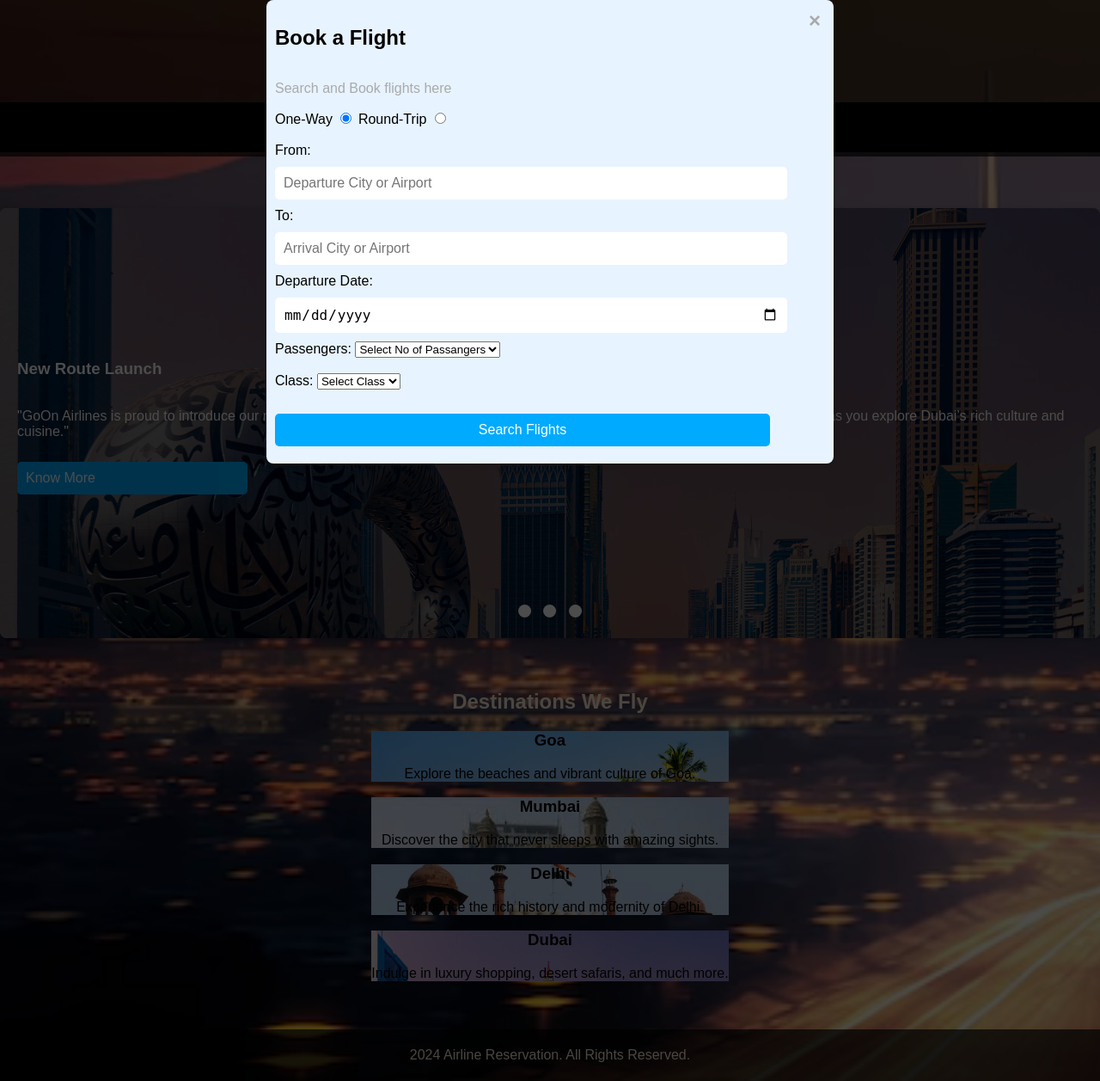
After one commit to yuthika-77/dbms-minip-roject, a PHP site: page /user.php in a window 1280 px wide, after a click on "Book a Flight". The commit adds this page. Shown: the whole page at 86% size. Run offline with PHP 8.4, Linux system fonts and the light colour scheme.

Commit message:
Add files via upload

```diff
--- a/login.php
+++ b/login.php
@@ -25,7 +25,7 @@ if (isset($_POST['submit'])) {
                 $_SESSION['username'] = $username; // Start session if user is found
                 echo "<script>
                 alert( 'Welcome,$username.....');
-                window.location.href = 'user.html'; // Redirect to login page
+                window.location.href = 'user.php'; // Redirect to login page
             </script>";
                 exit;
             } else {echo "<script>
--- /dev/null
+++ b/user.php
@@ -0,0 +1,312 @@
+<!DOCTYPE html>
+<html lang="en">
+<head>
+    <meta charset="UTF-8">
+    <meta name="viewport" content="width=device-width, initial-scale=1.0">
+    <link rel="stylesheet" href="styles.css" type="text/css">
+    <title>GoOn Airline - Services</title>
+    <style>
+
+       .modal-content .close {
+    position: absolute;
+    top: 10px;
+    right: 15px;
+    color: #aaa;
+    font-size: 24px;
+    font-weight: bold;
+    cursor: pointer;
+}
+            .close:hover,
+            .close:focus {
+                color: black;
+                text-decoration: none;
+            }
+
+
+        /* Input field styling */
+        input[type="text"],
+        input[type="date"],
+        input[type="number"],
+        button {
+            width: 90%; /* Full width for inputs */
+            padding: 10px;
+            margin: 10px 0;
+            border: 1px solid #ccc;
+            border-radius: 5px;
+            font-size: 16px;
+            border: none;
+            cursor: pointer;
+        }
+
+            button:hover {
+                background-color: #00aaff;
+            }
+            .button {
+            width: 20%; /* Full width for inputs */
+            padding: 10px;
+            margin: 10px 0;
+            border: 1px solid #ccc;
+            border-radius: 5px;
+            font-size: 16px;
+            background-color: #00aaff;
+            color: white;
+            border: none;
+            cursor: pointer;
+        }
+
+            .button:hover {
+                background-color: #00aaff;
+            }
+            .destinations-section {
+            padding: 20px;
+            text-align: center;
+            background-color: rgba(255, 255, 255, 0.0);
+            margin: 20px 0;
+        }
+
+
+
+    </style>
+</head>
+<body>
+    <header>
+        <h1>GoOn Airline</h1>
+        <p>The best journey starts with us...</p>
+        <nav>
+            <a href="user.html">Home</a>
+            <a class="tablink"onclick="openModal('bookFlightModal')">Book a Flight</a>
+            <a class="tablink" onclick="openModal('manageFlightModal')">Manage Flight</a>
+            <a href="#" class="tablink" onclick="openModal('checkStatusModal')">Check Flight Status</a>
+            <a href="logout.php">Logout</a>
+        </nav>
+    </header>
+
+    <div class="news-section">
+        <div class="carousel">
+            <div class="news-item" style="background-image: url('airline2.jpg');"onclick="window.location.href='dubai.html';">
+                <div class="overlay">
+                    <h3> New Route Launch</h3>
+                    <p>"GoOn Airlines is proud to introduce our newest route international with non-stop flights from Goa to Dubai. Enjoy world-class service as you explore Dubai’s rich culture and cuisine."</p>
+                    <a href="dubai.html" target="_blank" class="button">Know More</a>
+                </div>
+            </div>
+            <div class="news-item" style="background-image: url('visa.jpg');">
+                <div class="overlay">
+                    <h3>Visa Assistance for Your Destination</h3>
+                    <p>GoOn Airline offers comprehensive support to help you understand and manage visa requirements for your chosen destination. Our team stays up-to-date with the latest travel regulations and ensures you have the right information at the right time.</p>
+                    <a href="dubai.html" target="_blank" class="button">Know More</a>
+                </div>
+            </div>
+            <div class="news-item" style="background-image: url('family.jpg');">
+                <div class="overlay">
+                    <h3>Assistance for Families and Special Needs</h3>
+                    <p>Traveling with children, elderly family members, or passengers with reduced mobility? We’re here to make your experience seamless.</p>
+                    <a href="dubai.html" target="_blank" class="button">Know More</a>
+                </div>
+            </div>
+        </div>
+        <div class="nav-dots">
+            <span class="dot" onclick="currentSlide(0)"></span>
+            <span class="dot" onclick="currentSlide(1)"></span>
+            <span class="dot" onclick="currentSlide(2)"></span>
+        </div>
+    </div>
+    <div class="destinations-section">
+        <h2 style="color:antiquewhite">Destinations We Fly</h2>
+        <div class="destination-item" onclick="window.location.href='goa.html';" style="background-image:url('goa.jpg'); background-size: cover;">
+            <h3>Goa</h3>
+            <p>Explore the beaches and vibrant culture of Goa.</p>
+        </div>
+        <div class="destination-item" onclick="window.location.href='mumbai.html';"style="background-image:url('mumbai.jpg'); background-size: cover;">
+            <h3>Mumbai</h3>
+            <p>Discover the city that never sleeps with amazing sights.</p>
+        </div>
+        <div class="destination-item" onclick="window.location.href='delhi.html';"style="background-image:url('delhi.jpg'); background-size: cover;">
+            <h3>Delhi</h3>
+            <p>Experience the rich history and modernity of Delhi.</p>
+        </div>
+        <div class="destination-item" onclick="window.location.href='dubai.html';"style="background-image:url('airline2.jpg'); background-size: cover;">
+            <h3>Dubai</h3>
+            <p>Indulge in luxury shopping, desert safaris, and much more.</p>
+        </div>
+
+    </div>
+
+    <div id="bookFlightModal" class="modal">
+        <div class="modal-content">
+            <!-- Corrected close modal target here -->
+            <span class="close" onclick="closeModal('bookFlightModal')">&times;</span>
+            <h2>Book a Flight</h2>
+            <p style="color:#aaa">Search and Book flights here</p>
+            <form action="booking.php" method="post">
+
+                    <label for="one-way">One-Way</label>
+                    <input type="radio" id="one-way" name="trip-type" value="oneway" checked>
+                    <label for="round-trip">Round-Trip</label>
+                    <input type="radio" id="round-trip" name="trip-type" value="roundtrip">
+                <br/><br/>
+
+                <label for="from">From:</label><br/>
+                <input type="text" id="from" name="from" placeholder="Departure City or Airport" required>
+
+                <br/><label for="to">To:</label><br/>
+                <input type="text" id="to" name="to" placeholder="Arrival City or Airport" required>
+
+                <br/><label for="departure">Departure Date:</label>
+                <input type="date" id="departure" name="departure" required>
+                <div id="return-date-container" style="display: none;">
+                <br/><label for="return">Return Date:</label>
+                <input type="date" id="return" name="return">
+                </div>
+               <br/> <label for="passengers">Passengers:</label>
+                <select id="passengers" name="passengers" required min="1" max="5">
+                    <option value="" selected>Select No of Passangers</option>
+                    <option value="1">1</option>
+                    <option value="2">2</option>
+                    <option value="3">3</option>
+                    <option value="4">4</option>
+                    <option value="5">5</option>
+                </select><br/><br/>
+
+                <label for="class">Class:</label>
+                <select id="class" name="class" required>
+                    <option value="" selected>Select Class</option>
+                    <option value="economy">Economy</option>
+                    <option value="business">Business</option>
+                </select><br/><br/>
+
+                <button type="submit">Search Flights</button>
+            </form>
+        </div>
+    </div>
+
+    <!-- Manage Flight Modal -->
+    <div id="manageFlightModal" class="modal">
+        <div class="modal-content">
+            <span class="close" onclick="closeModal('manageFlightModal')">&times;</span>
+            <h2>Manage Your Flight</h2>
+            <p style="color:#aaa">Check your flight deatils,manage your trips and more</p>
+            <form action="manageFlight.php" method="post">
+                <input type="text" name="flightNumber" placeholder="Booking Reference" required>
+                <input type="text" name="lastName" placeholder="Last Name" required>
+                <button type="submit">Manage Flight</button>
+            </form>
+        </div>
+    </div>
+
+    <!-- Check Flight Status Modal -->
+    <div id="checkStatusModal" class="modal">
+        <div class="modal-content">
+            <span class="close" onclick="closeModal('checkStatusModal')">&times;</span>
+            <h2>Check Flight Status</h2>
+            <p style="color:#aaa">Check your flight status</p>
+            <form action="checkStatus.php" method="post">
+                <input type="text" name="flightNumber" placeholder="Flight Number" required>
+                <button type="submit">Check Status</button>
+            </form>
+        </div>
+    </div>
+    <footer>
+        <p>2024 Airline Reservation. All Rights Reserved.</p>
+    </footer>
+
+    <script>
+        function openModal(modalId) {
+            document.getElementById(modalId).style.display = "block"; // Show the modal
+        }
+
+        function closeModal(modalId) {
+            document.getElementById(modalId).style.display = "none"; // Hide the modal
+        }
+
+        // Close modal when clicking outside of it
+        window.onclick = function (event) {
+            if (event.target.classList.contains('modal')) {
+                closeModal(event.target.id);
+            }
+        };
+
+        let slideIndex = 0;
+let slideInterval;  // Variable to store the interval ID for auto-sliding
+
+function showSlides() {
+    const slides = document.querySelectorAll(".news-item");
+    const dots = document.querySelectorAll(".dot");
+
+    // Hide all slides and remove active class from all dots
+    slides.forEach((slide) => {
+        slide.style.opacity = 0;
+    });
+    dots.forEach((dot) => {
+        dot.classList.remove("active");
+    });
+
+    // Show the current slide and activate the corresponding dot
+    slides[slideIndex].style.opacity = 1;
+    dots[slideIndex].classList.add("active");
+}
+
+function plusSlides(n) {
+    slideIndex += n;
+
+    if (slideIndex >= document.querySelectorAll(".news-item").length) {
+        slideIndex = 0; // Loop back to the first slide
+    }
+
+    if (slideIndex < 0) {
+        slideIndex = document.querySelectorAll(".news-item").length - 1; // Go to the last slide if going backward
+    }
+
+    showSlides();
+    resetAutoSlide();  // Reset auto-slide when the user manually navigates
+}
+
+function currentSlide(n) {
+    slideIndex = n;
+    showSlides();
+    resetAutoSlide();  // Reset auto-slide when the user clicks a dot
+}
+
+// Function to reset or restart the auto-slide interval
+function resetAutoSlide() {
+    // Clear the existing auto-slide interval (if any)
+    clearInterval(slideInterval);
+
+    // Set a new interval to auto-slide every 3 seconds
+    slideInterval = setInterval(function() {
+        plusSlides(1);
+    }, 3000);
+}
+
+// Initialize the slideshow
+showSlides();
+
+// Optionally, set an auto-slide interval (e.g., every 3 seconds)
+resetAutoSlide();
+
+function getTodayDate() {
+            const today = new Date();
+            const year = today.getFullYear();
+            const month = String(today.getMonth() + 1).padStart(2, '0'); // Months are 0-based
+            const day = String(today.getDate()).padStart(2, '0');
+            return `${year}-${month}-${day}`;
+        }
+
+        // Set the minimum date for both date inputs
+        const minDate = getTodayDate();
+        document.getElementById('departure').setAttribute('min', minDate);
+        document.getElementById('return').setAttribute('min', minDate);
+        document.querySelectorAll('input[name="trip-type"]').forEach(function (element) {
+            element.addEventListener('change', function () {
+                document.getElementById('return-date-container').style.display = this.id === 'round-trip' ? 'block' : 'none';
+            });
+        });
+            // JavaScript to toggle the display of the return date field
+            document.querySelectorAll('input[name="trip-type"]').forEach(function (element) {
+            element.addEventListener('change', function () {
+                document.getElementById('return-date-container').style.display = this.id === 'round-trip' ? 'block' : 'none';
+            });
+        });
+    </script>
+</body>
+</html>
```
Also changed, not shown: logout.php (added, +7 -0 lines).
